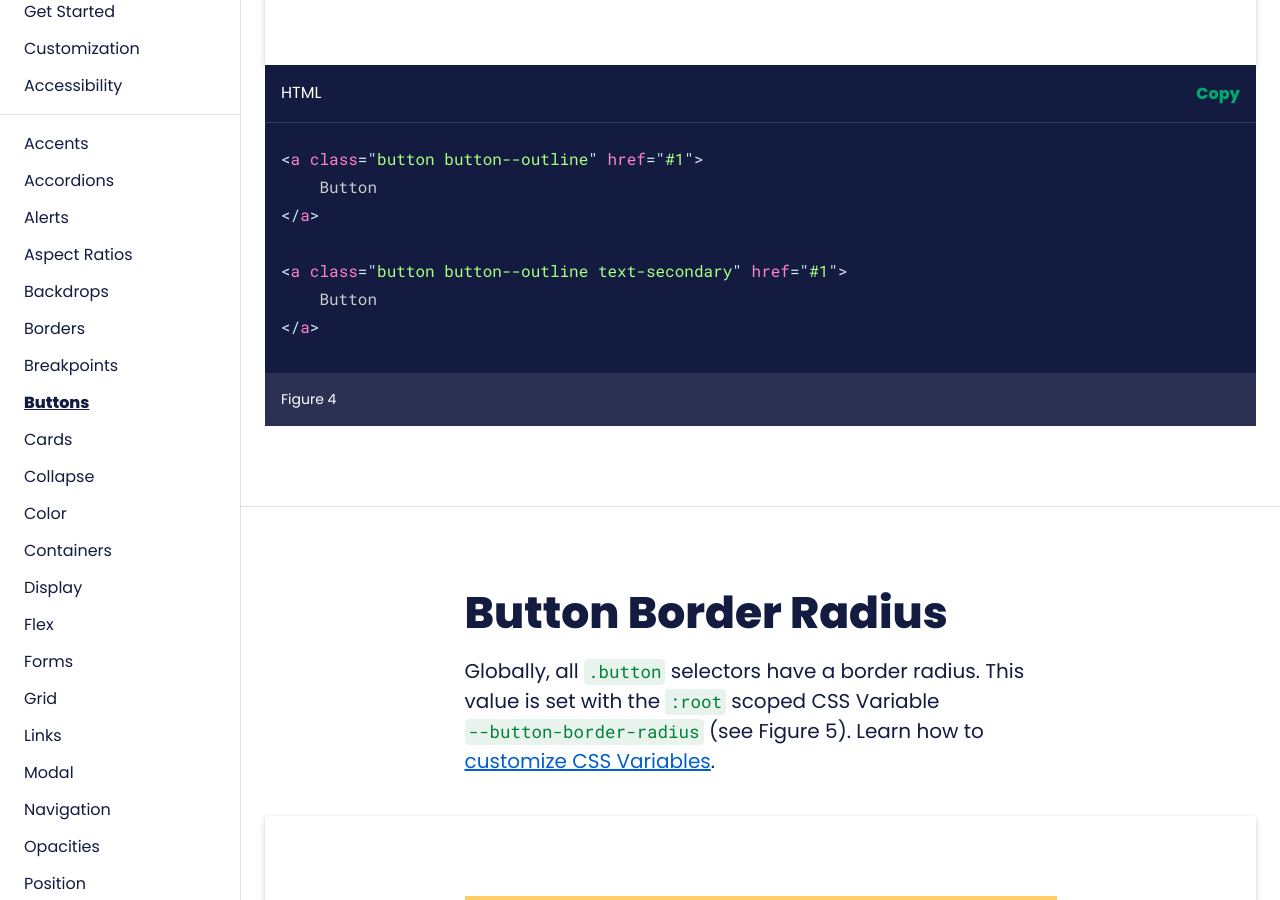
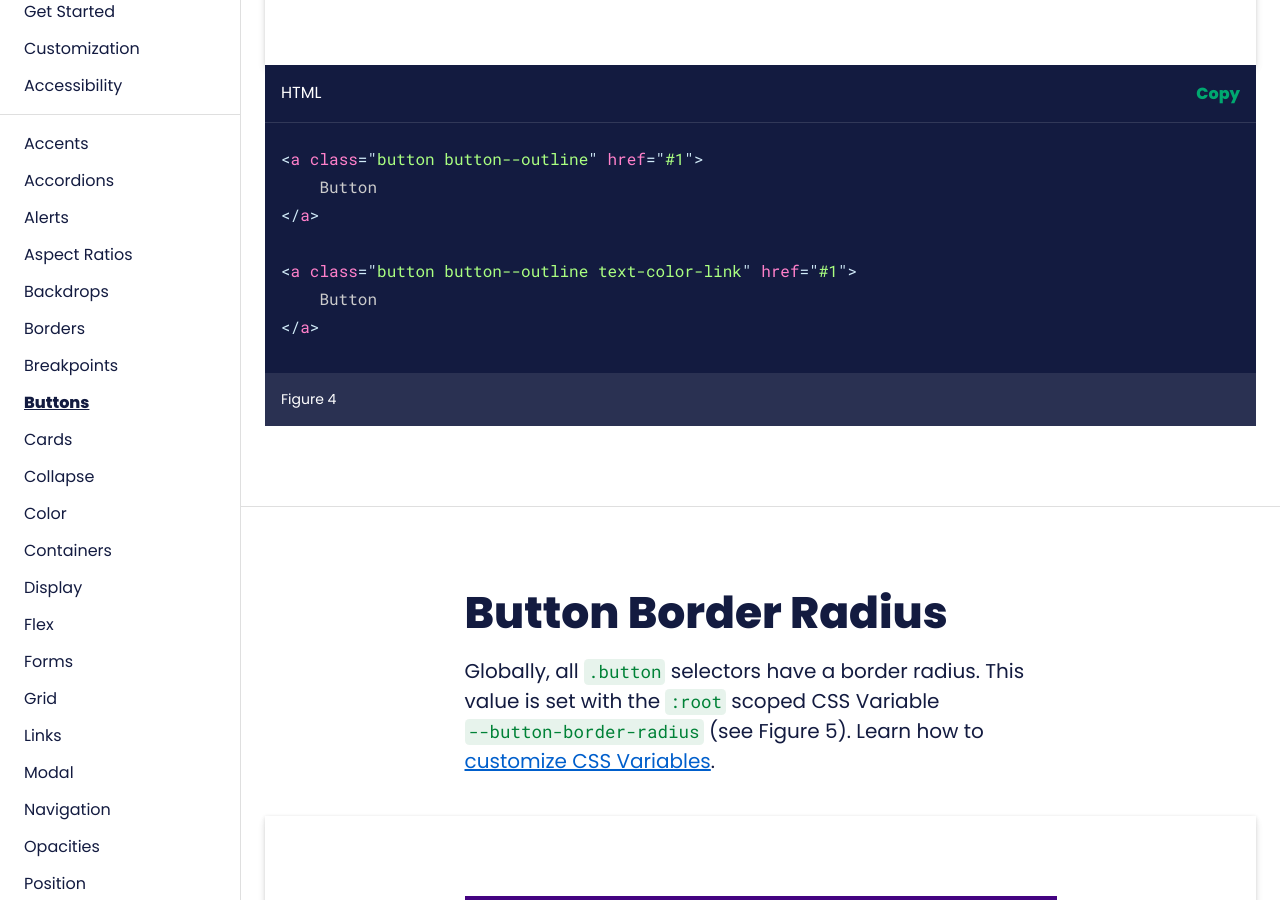
Before and after one commit to cavidano/natura11y-docs, a Jekyll site: the page built from _docs-a-z/buttons.html, in a window 1280 px wide and 900 px high, scrolled down 5010 px. Built offline with Jekyll 4.4.1, drawn with Linux system fonts in a browser that asks for light colours.

Commit message:
updated examples

```diff
--- a/_config.yml
+++ b/_config.yml
@@ -54,12 +54,13 @@
 cdn_url_icons: 'https://cdn.jsdelivr.net/gh/cavidano/natura11y-icons@1.0.0/dist/css/natura11y_icons.css'
 
 example-custom-properties: ' style="
-  --primary: #ffcc66;
-  --secondary: #591650;
-  --dark: #1a1a33;
+  --primary: #440381;
+  --secondary: #ffcc66;
+  --dark: #1f163f;
   --light: #ede7e2;
-  --primary-text: var(--dark);
-  --secondary-text: white;
+  --primary-text: white;
+  --secondary-text: var(--dark);
+  --a11y-link-color: #1f1fcc;
   --body-font-family: Source Sans Pro ;
   --body-font-size: 22px;
   --body-line-height: 1.4;"
--- a/_docs-a-z/buttons.html
+++ b/_docs-a-z/buttons.html
@@ -162,8 +162,7 @@
         border width.
     </p>
     <p>
-        The outline color inherits the button's text color. You can change the color using our <a href="#1">text color
-            utility classes</a>.
+        The outline color inherits the button's text color. You can change the color using our <a href="#1">text color utility classes</a>.
     </p>
 </div>
 <!-- .container -->
@@ -179,7 +178,7 @@
                         </a>
                     </div>
                     <div class="grid__cell">
-                        <a class="button button--outline display-block text-color-secondary" href="#1">
+                        <a class="button button--outline display-block text-color-link" href="#1">
                             Button
                         </a>
                     </div>
@@ -192,7 +191,7 @@
                     Button
                 &lt;/a&gt;
 
-                &lt;a class="button button--outline text-secondary" href="#1"&gt;
+                &lt;a class="button button--outline text-color-link" href="#1"&gt;
                     Button
                 &lt;/a&gt;
             </code>
@@ -349,7 +348,7 @@
             <div class="container narrow">
                 <div class="grid grid--gap-3 grid--cell-6--md">
                     <div class="grid__cell">
-                        <a class="button button--has-icon width-100 theme-dark" href="#1">
+                        <a class="button button--has-icon width-100 theme-primary" href="#1">
                             <span class="icon_edit button__icon"></span>
                             <span class="button__text">Edit</span>
                         </a>
@@ -367,7 +366,7 @@
             <code class="language-html">
                 &lt;a class="button button--has-icon theme-primary" href="#1"&gt;
                     &lt;span class="icon_edit button__icon"&gt;&lt;/span&gt;
-                    &lt;span class="button__text"&gt;Button &lt;/span&gt;
+                    &lt;span class="button__text"&gt;Button&lt;/span&gt;
                 &lt;/a&gt;
 
                 &lt;a class="button button--has-icon button--outline" href="#1"&gt;
--- a/_examples/backdrops/backdrops-01.html
+++ b/_examples/backdrops/backdrops-01.html
@@ -3,7 +3,7 @@
 title: "Backdrop (Breakpoint)"
 ---
 
-<main class="overflow-hidden" id="skip-header-content" role="main">
+<main class="overflow-hidden" id="skip-header-content" role="main"  {{ site.example-custom-properties }}>
 
     <div class="backdrop backdrop--stack--md theme-dark example">
 
@@ -39,8 +39,8 @@
                     </div>
 
                     <div class="grid__cell">
-                        <a class="button theme-primary width-100 box-shadow-1" href="#1">
-                            Emily Dickenson Poems
+                        <a class="button theme-secondary width-100 box-shadow-1" href="#1">
+                            Emily Dickenson Poetry
                         </a>
                     </div>
 
```
Also changed, not shown: _docs-a-z/backdrops.html (+6 -6 lines).
